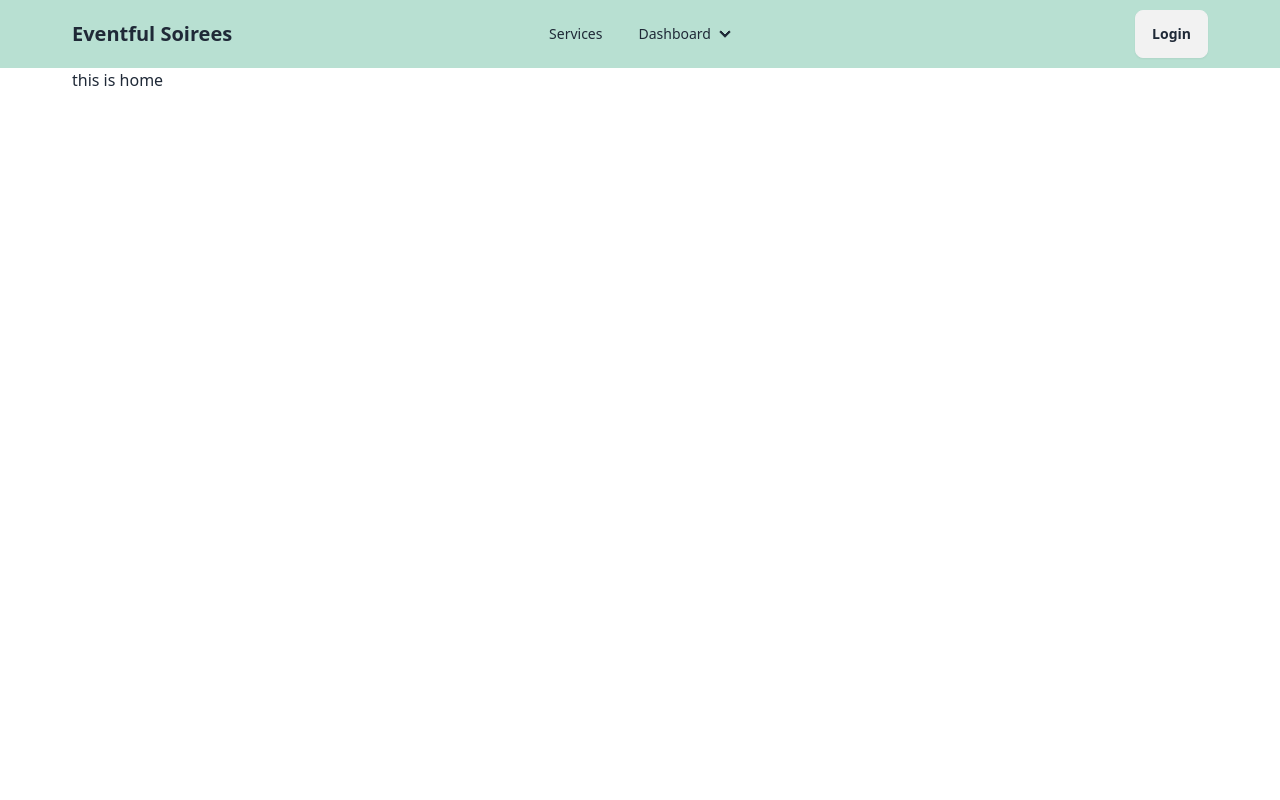
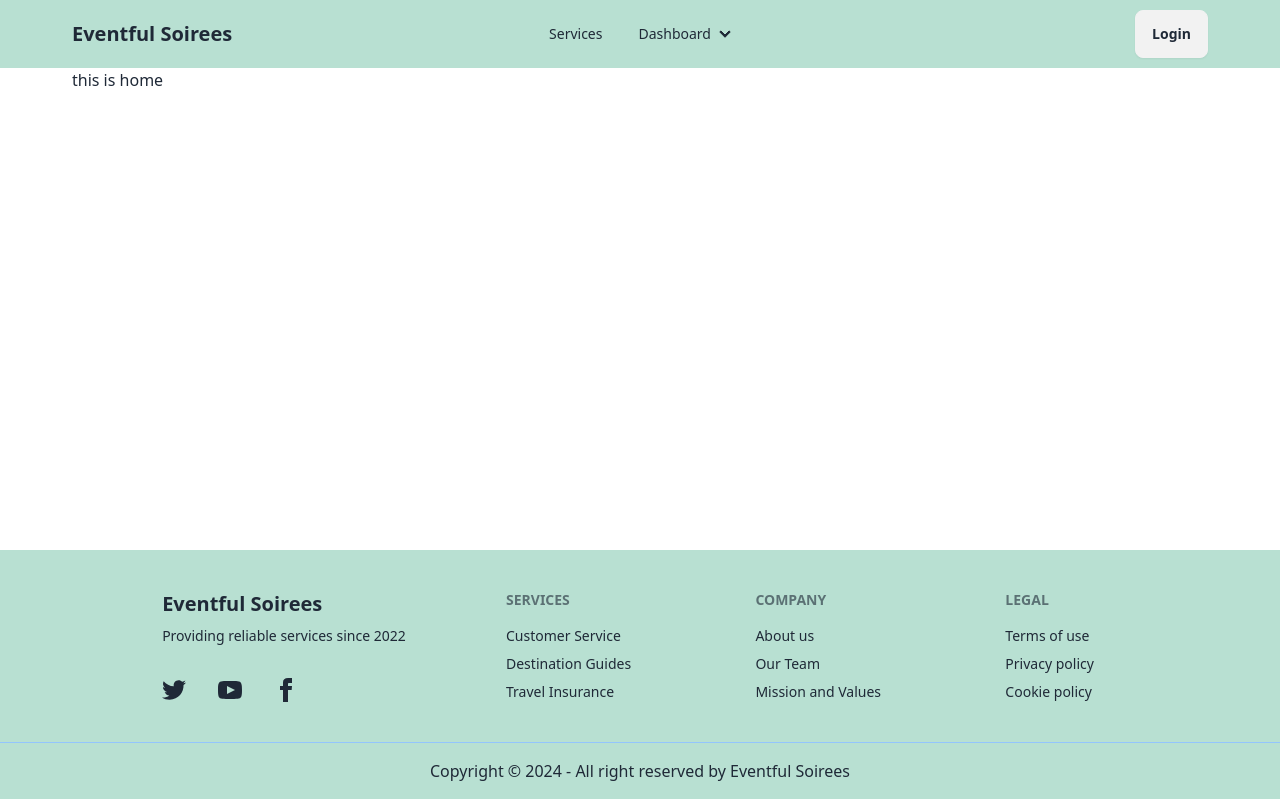
Before and after one commit to shuvo339/EventfulSoirees-Client, a React (Vite) app: page / in a window 1280 px wide. Built offline with nearby package versions, Linux system fonts and the light colour scheme.

Commit message:
footer added

```diff
--- a/src/layouts/Root.jsx
+++ b/src/layouts/Root.jsx
@@ -1,13 +1,15 @@
 import { Outlet } from "react-router-dom";
 import Navbar from "../pages/Shared/Navbar";
+import Footer from "../pages/Shared/Footer";
 
 const Root = () => {
     return (
         <div>
             <Navbar></Navbar>
-            <div className="max-w-6xl mx-auto px-2">
+            <div className="max-w-6xl mx-auto px-2 min-h-[calc(100vh-350px)]">
                 <Outlet></Outlet>
             </div>
+            <Footer></Footer>
         </div>
     );
 };
--- /dev/null
+++ b/src/pages/Shared/Footer.jsx
@@ -0,0 +1,46 @@
+
+const Footer = () => {
+    return (
+        <footer className="mt-8  bg-[#B8E0D2]">
+        <div className="md:footer flex flex-col md:flex-row md:justify-around items-center justify-end text-center md:gap-0 gap-6 px-4 md:px-28 py-10 text-base-content">
+            <aside className="flex items-center justify-center flex-col">
+               <h2 className="text-xl font-bold">Eventful Soirees</h2>
+               <p className='text-center'>Providing reliable services since 2022</p>
+
+            <div className="grid grid-flow-col gap-8 items-center justify-center mt-6">
+                    <a><svg xmlns="http://www.w3.org/2000/svg" width="24" height="24" viewBox="0 0 24 24" className="fill-current"><path d="M24 4.557c-.883.392-1.832.656-2.828.775 1.017-.609 1.798-1.574 2.165-2.724-.951.564-2.005.974-3.127 1.195-.897-.957-2.178-1.555-3.594-1.555-3.179 0-5.515 2.966-4.797 6.045-4.091-.205-7.719-2.165-10.148-5.144-1.29 2.213-.669 5.108 1.523 6.574-.806-.026-1.566-.247-2.229-.616-.054 2.281 1.581 4.415 3.949 4.89-.693.188-1.452.232-2.224.084.626 1.956 2.444 3.379 4.6 3.419-2.07 1.623-4.678 2.348-7.29 2.04 2.179 1.397 4.768 2.212 7.548 2.212 9.142 0 14.307-7.721 13.995-14.646.962-.695 1.797-1.562 2.457-2.549z"></path></svg></a>
+                    <a><svg xmlns="http://www.w3.org/2000/svg" width="24" height="24" viewBox="0 0 24 24" className="fill-current"><path d="M19.615 3.184c-3.604-.246-11.631-.245-15.23 0-3.897.266-4.356 2.62-4.385 8.816.029 6.185.484 8.549 4.385 8.816 3.6.245 11.626.246 15.23 0 3.897-.266 4.356-2.62 4.385-8.816-.029-6.185-.484-8.549-4.385-8.816zm-10.615 12.816v-8l8 3.993-8 4.007z"></path></svg></a>
+                    <a><svg xmlns="http://www.w3.org/2000/svg" width="24" height="24" viewBox="0 0 24 24" className="fill-current"><path d="M9 8h-3v4h3v12h5v-12h3.642l.358-4h-4v-1.667c0-.955.192-1.333 1.115-1.333h2.885v-5h-3.808c-3.596 0-5.192 1.583-5.192 4.615v3.385z"></path></svg></a>
+            </div>
+            </aside>
+            <nav>
+                <h6 className="footer-title">Services</h6>
+                <a className="link link-hover mr-6">Customer Service</a>
+                <a className="link link-hover mr-6">Destination Guides</a>
+                <a className="link link-hover mr-6">Travel Insurance</a>
+            </nav>
+            <nav>
+                <h6 className="footer-title">Company</h6>
+                <a className="link link-hover mr-6">About us</a>
+                <a className="link link-hover mr-6">Our Team</a>
+                <a className="link link-hover mr-6">Mission and Values</a>
+            </nav>
+            <nav>
+                <h6 className="footer-title">Legal</h6>
+                <a className="link link-hover mr-6">Terms of use</a>
+                <a className="link link-hover mr-6">Privacy policy</a>
+                <a className="link link-hover mr-6">Cookie policy</a>
+            </nav>
+
+        </div>
+        <div className="px-10 py-4 border-t border-blue-300">
+            <nav className="flex flex-col justify-center items-center">
+
+                <p className="text-center">Copyright © 2024 - All right reserved by Eventful Soirees</p>
+            </nav>
+        </div>
+    </footer>
+    );
+};
+
+export default Footer;
```
